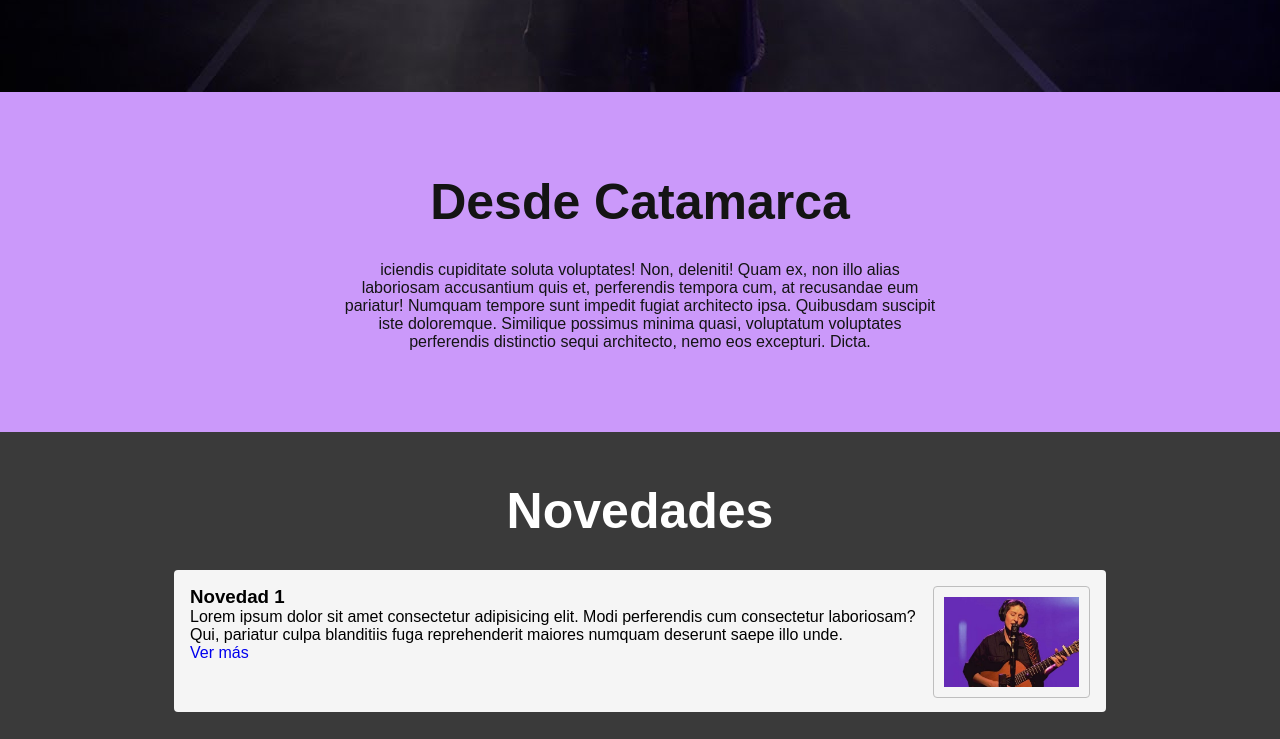
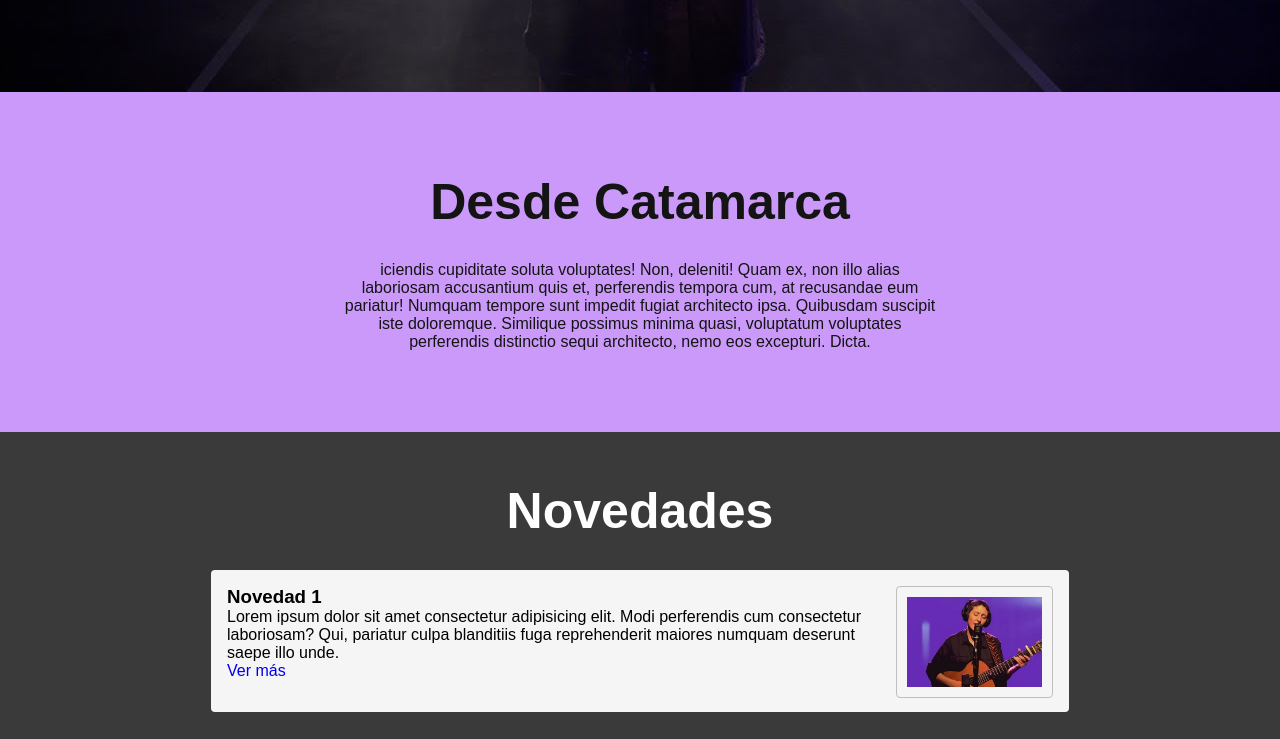
Before and after one commit to luismaria-hernandez/bren-coll, a plain HTML site: page index.html in a window 1280 px wide. Shown: the part 720-1459 px from the top of the page. Drawn offline with Linux system fonts and the light colour scheme; a web font is replaced by a local one.

Commit message:
Modificación del ancho de las cards del index

```diff
--- a/css/estilos.css
+++ b/css/estilos.css
@@ -121,7 +121,7 @@ header {
     background-color: whitesmoke;
     padding: 16px;
     border-radius: 4px;
-    width: 900px;
+    width: 70%;
     height: 110px;
 
 }
```
